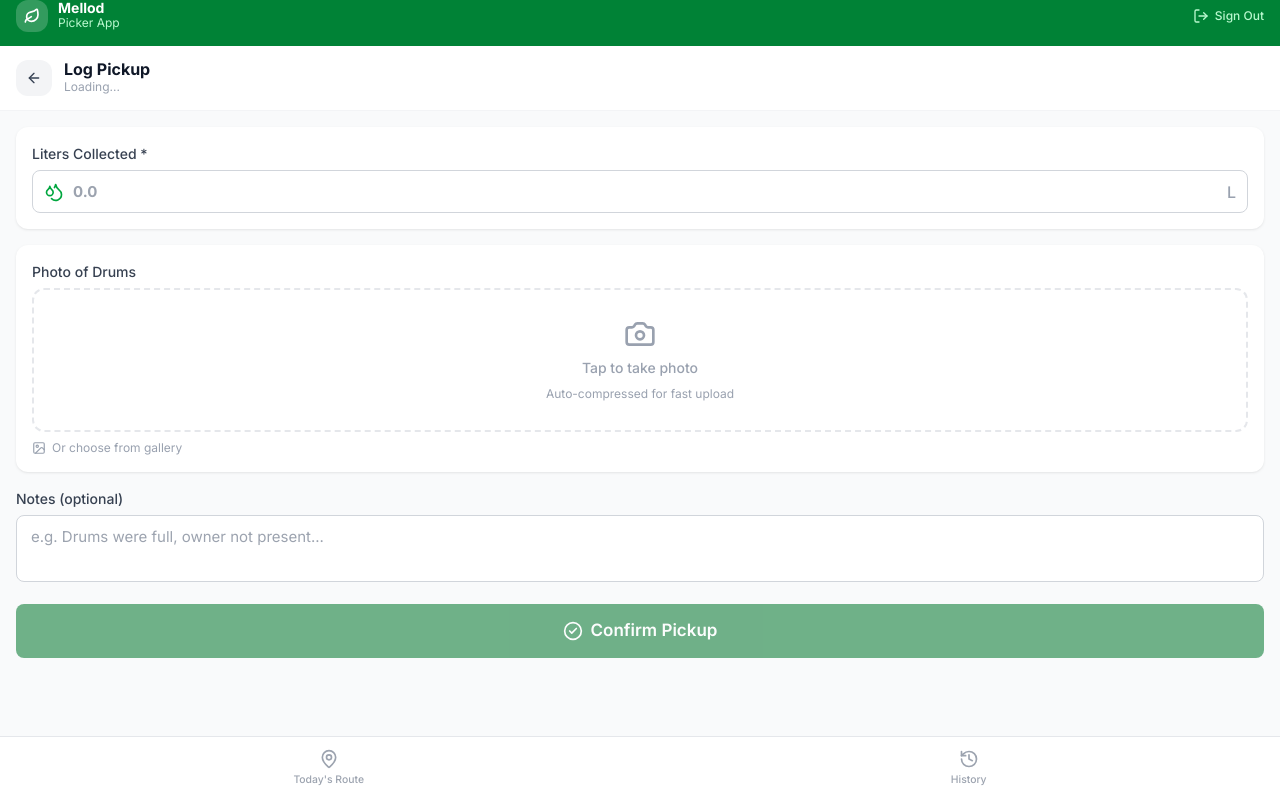
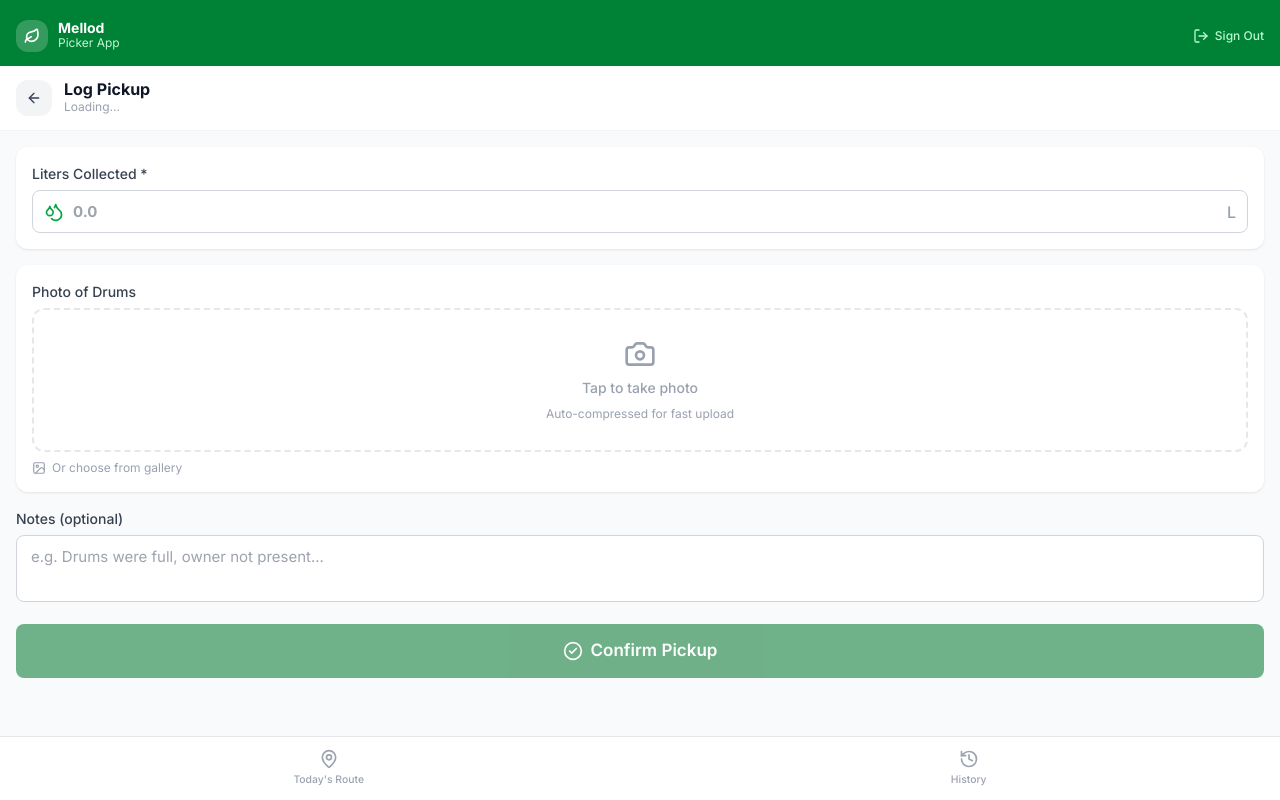
Before and after one commit to alexDmello/mellod, a Next.js app: page /picker/pickup/1 in a window 1280 px wide. Built offline with nearby package versions, Linux system fonts and the light colour scheme; no server answers; the database is empty.

Commit message:
style: Fix safe-top header spacing in picker and fbo pages to prevent sticking to top boundary

```diff
--- a/app/fbo/layout.tsx
+++ b/app/fbo/layout.tsx
@@ -27,7 +27,7 @@ export default function FBOLayout({ children }: { children: React.ReactNode }) {
 
   return (
     <div className="flex flex-col min-h-screen bg-gray-50">
-      <header className="bg-green-700 px-4 py-3.5 safe-top sticky top-0 z-30 flex items-center justify-between">
+      <header className="bg-green-700 px-4 pb-3.5 sticky top-0 z-30 flex items-center justify-between" style={{ paddingTop: "calc(1.25rem + env(safe-area-inset-top))" }}>
         <div className="flex items-center gap-2.5">
           <div className="w-8 h-8 bg-white/20 rounded-xl flex items-center justify-center">
             <Leaf className="w-4 h-4 text-white" strokeWidth={2.5} />
--- a/app/picker/layout.tsx
+++ b/app/picker/layout.tsx
@@ -30,7 +30,7 @@ export default function PickerLayout({ children }: { children: React.ReactNode }
     <div className="flex flex-col min-h-screen bg-gray-50">
       {/* Top header - Only show on sub-routes, not on the main dashboard */}
       {!isDashboard && (
-        <header className="bg-green-700 px-4 py-3.5 safe-top sticky top-0 z-30 flex items-center justify-between">
+        <header className="bg-green-700 px-4 pb-3.5 sticky top-0 z-30 flex items-center justify-between" style={{ paddingTop: "calc(1.25rem + env(safe-area-inset-top))" }}>
           <div className="flex items-center gap-2.5">
             <div className="w-8 h-8 bg-white/20 rounded-xl flex items-center justify-center">
               <Leaf className="w-4 h-4 text-white" strokeWidth={2.5} />
--- a/app/picker/page.tsx
+++ b/app/picker/page.tsx
@@ -134,7 +134,7 @@ export default function PickerDashboard() {
   return (
     <div className="animate-fade-in min-h-screen bg-gray-50 pb-12">
       {/* Premium Header */}
-      <div className="bg-green-700 px-4 pt-8 pb-9 relative rounded-b-[2rem] shadow-md safe-top">
+      <div className="bg-green-700 px-4 pb-9 relative rounded-b-[2rem] shadow-md" style={{ paddingTop: "calc(2rem + env(safe-area-inset-top))" }}>
         {/* Merged Header & Logo bar */}
         <div className="flex items-center justify-between pb-4 border-b border-white/10 mb-5">
           <div className="flex items-center gap-2.5">
```
